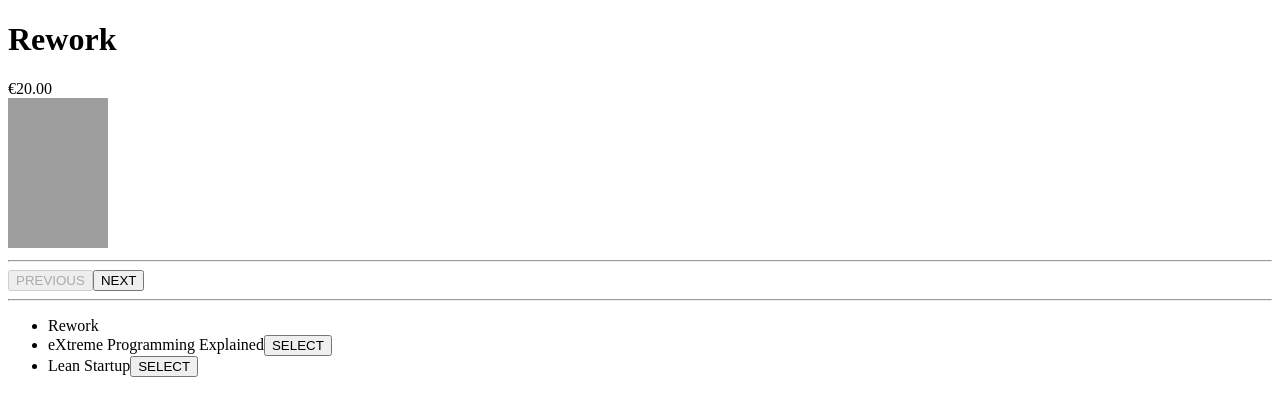
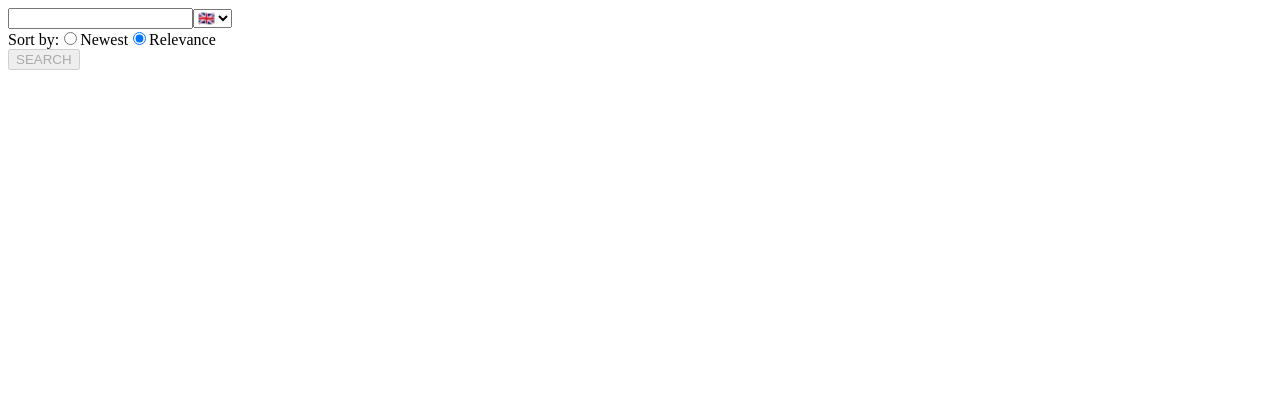
Before and after one commit to wishtack-training/wt-training-angular, an Angular app: page / in a window 1280 px wide. Shown: the top 416 px of the page. Built offline with nearby package versions, Linux system fonts and the light colour scheme; grey boxes are pictures that could not be loaded.

Commit message:
🚧 add book search form

```diff
--- a/src/app/app.component.html
+++ b/src/app/app.component.html
@@ -1 +1 @@
-<ag-book-carousel></ag-book-carousel>
+<ag-book-search></ag-book-search>
--- /dev/null
+++ b/src/app/book-search/book-search.component.html
@@ -0,0 +1,25 @@
+<form
+  [formGroup]="searchForm"
+  (ngSubmit)="search()">
+
+  <input formControlName="keywords" type="text"/>
+
+  <select formControlName="language">
+    <option [value]="Language.Fr">🇫🇷</option>
+    <option [value]="Language.En">🇬🇧</option>
+  </select>
+
+  <div>
+    <span>Sort by:</span>
+    <input
+      formControlName="sortBy"
+      type="radio"
+      [value]="SortBy.Newest"><label>Newest</label>
+    <input
+      formControlName="sortBy"
+      type="radio"
+      [value]="SortBy.Relevance"><label>Relevance</label>
+  </div>
+
+  <button [disabled]="!searchForm.valid" type="submit">SEARCH</button>
+</form>
--- /dev/null
+++ b/src/app/book-search/book-search.component.ts
@@ -0,0 +1,38 @@
+import { Component, OnInit } from '@angular/core';
+import { FormControl, FormGroup, Validators } from '@angular/forms';
+
+export enum Language {
+  En = 'en',
+  Fr = 'fr'
+}
+
+export enum SortBy {
+  Newest = 'newest',
+  Relevance = 'relevance'
+}
+
+@Component({
+  selector: 'ag-book-search',
+  templateUrl: './book-search.component.html',
+  styleUrls: ['./book-search.component.css']
+})
+export class BookSearchComponent implements OnInit {
+
+  Language = Language;
+  SortBy = SortBy;
+
+  searchForm = new FormGroup({
+    keywords: new FormControl(null, [
+      Validators.required
+    ]),
+    language: new FormControl(Language.En),
+    sortBy: new FormControl(SortBy.Relevance)
+  });
+
+  ngOnInit(): void {
+  }
+
+  search() {
+    console.log(this.searchForm.value);
+  }
+}
```
Also changed, not shown: src/app/app.module.ts (+6 -2 lines), src/app/book-search/book-search.component.css (added).
